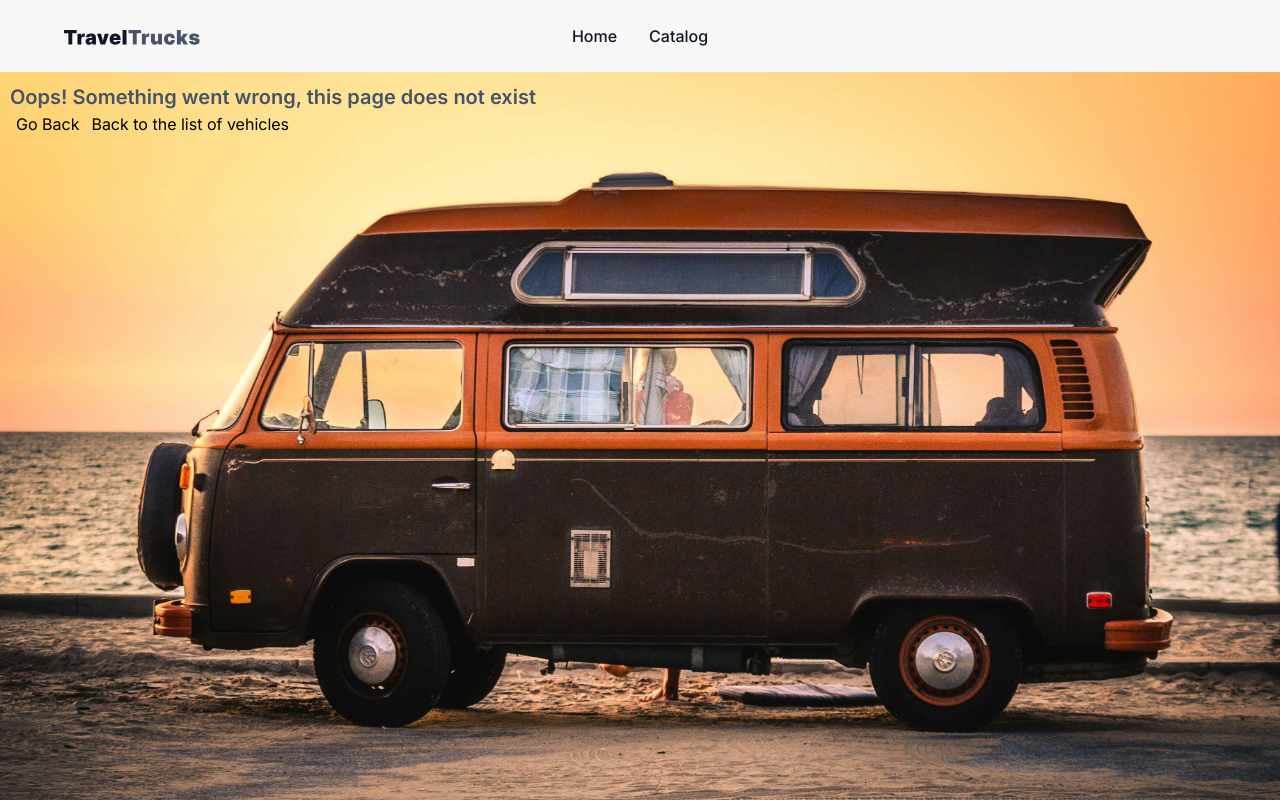
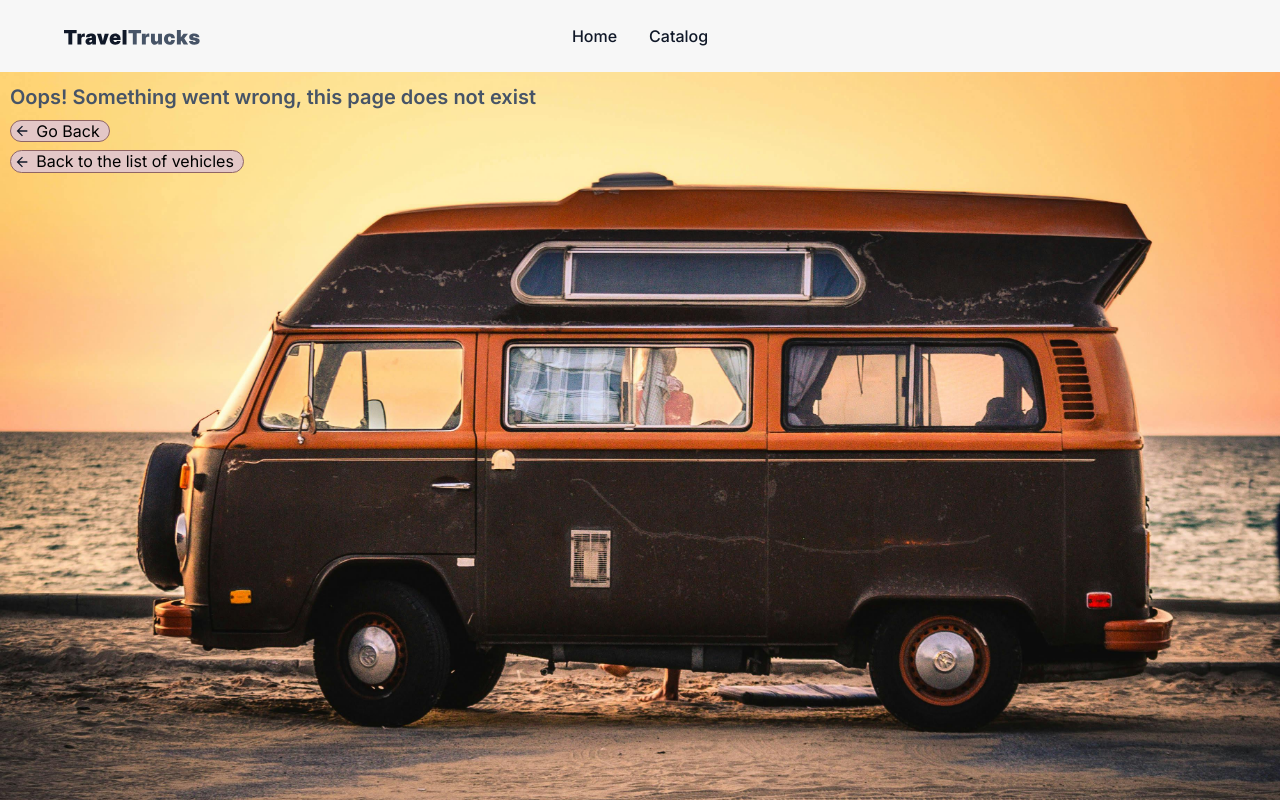
Before and after one commit to ptrodion/TravelTrucks-React-TS, a React (Vite) app: page /not-found in a window 1280 px wide. Built offline with nearby package versions, Linux system fonts and the light colour scheme.

Commit message:
Added react-icons and finished styled Page 404

```diff
--- a/package.json
+++ b/package.json
@@ -27,6 +27,7 @@
     "modern-normalize": "3.0.1",
     "react": "18.3.1",
     "react-dom": "18.3.1",
+    "react-icons": "^5.4.0",
     "react-router-dom": "7.1.1",
     "react-spinners": "^0.15.0",
     "styled-components": "6.1.13"
--- a/src/pages/NotFound/NotFound.styled.tsx
+++ b/src/pages/NotFound/NotFound.styled.tsx
@@ -11,8 +11,32 @@ export const BackgroundImageNotFound = styled.div`
   position: relative;
 `;
 
+export const WrapperGoBack = styled.div`
+  display: flex;
+  justify-content: center;
+  align-items: center;
+  border-radius: 200px;
+  width: 100px;
+  border: 1px solid #8f6565;
+  background-color: #e3c7c7;
+  margin-bottom: 8px;
+`;
+
+export const WrapperGoBackList = styled.div`
+  display: flex;
+  justify-content: center;
+  align-items: center;
+  border-radius: 200px;
+  width: 234px;
+  border: 1px solid #8f6565;
+  background-color: #e3c7c7;
+`;
+
 export const WrapperNotFound = styled.div`
   padding: 10px;
+  display: flex;
+  flex-direction: column;
+  gap: ${(props) => props.theme.gaps.s};
 `;
 
 export const TextMessage404 = styled.p`
--- a/src/pages/NotFound/NotFound.tsx
+++ b/src/pages/NotFound/NotFound.tsx
@@ -2,8 +2,11 @@ import InnerButton from '../../components/Button/Button';
 import {
   BackgroundImageNotFound,
   TextMessage404,
+  WrapperGoBack,
+  WrapperGoBackList,
   WrapperNotFound,
 } from './NotFound.styled';
+import { IoMdArrowBack } from 'react-icons/io';
 
 const NotFound = () => {
   return (
@@ -13,14 +16,20 @@ const NotFound = () => {
           Oops! Something went wrong, this page does not exist
         </TextMessage404>
         <div>
+          <WrapperGoBack>
+            <IoMdArrowBack />
             <InnerButton
               innerContent={'Go Back'}
               onClick={() => window.history.back()}
             />
+          </WrapperGoBack>
+          <WrapperGoBackList>
+            <IoMdArrowBack />
             <InnerButton
               innerContent={'Back to the list of vehicles'}
               onClick={() => (window.location.href = '/vehicles')}
             />
+          </WrapperGoBackList>
         </div>
       </WrapperNotFound>
     </BackgroundImageNotFound>
```
Also changed, not shown: 1 other file (tests, documents, lock files or other folders). Lines whose indentation alone changed are shown as unchanged.
